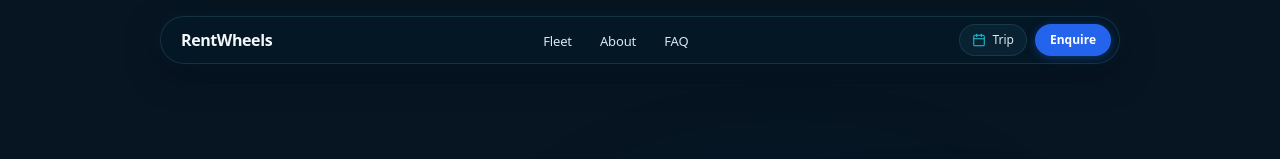
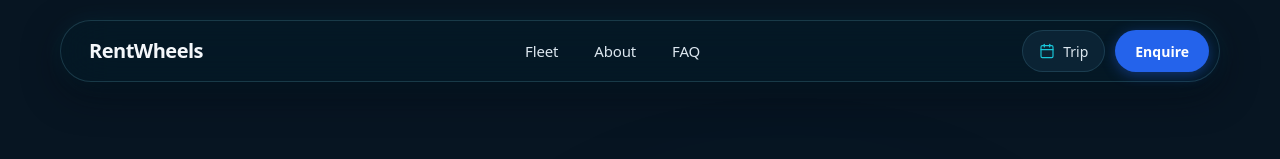
Before and after one commit to Diyan4444/RentWheels, an Astro site: page / in a window 1280 px wide. Shown: the top 159 px of the page. Built offline with nearby package versions, Linux system fonts and the light colour scheme; Astro itself is replaced by a stand-in of ours.

Commit message:
style(navbar): increase navbar dimensions and typography scale
- Increase pill max-width to 1160px and height to 62px
- Scale RentWheels wordmark to 20px (font-weight 700)
- Scale nav links to 15px with 36px spacing
- Scale trip and enquire action pills to 42px height with 14px font size

```diff
--- a/src/layouts/BaseLayout.astro
+++ b/src/layouts/BaseLayout.astro
@@ -63,7 +63,7 @@ const canonicalURL = new URL(Astro.url.pathname, siteConfig.url).toString();
         <!-- Actions: Trip Badge Counter & Contact CTA -->
         <div class="header-actions">
           <a href="/trip" class="trip-pill-btn" id="headerTripBtn" aria-label="View trip staging">
-            <svg class="nav-icon" width="14" height="14" viewBox="0 0 24 24" fill="none" stroke="currentColor" stroke-width="1.75" stroke-linecap="round" stroke-linejoin="round" aria-hidden="true">
+            <svg class="nav-icon" width="16" height="16" viewBox="0 0 24 24" fill="none" stroke="currentColor" stroke-width="1.75" stroke-linecap="round" stroke-linejoin="round" aria-hidden="true">
               <rect x="3" y="4" width="18" height="18" rx="2" ry="2"></rect>
               <line x1="16" y1="2" x2="16" y2="6"></line>
               <line x1="8" y1="2" x2="8" y2="6"></line>
@@ -152,36 +152,36 @@ const canonicalURL = new URL(Astro.url.pathname, siteConfig.url).toString();
      ========================================================================== */
   .site-header {
     position: sticky;
-    top: 16px;
+    top: 20px;
     z-index: 1000;
     width: 100%;
-    padding: 0 var(--space-200);
+    padding: 0 var(--space-300);
     pointer-events: none;
   }
 
   .header-pill {
     pointer-events: auto;
-    max-width: 960px;
+    max-width: 1160px;
     margin: 0 auto;
-    height: 48px;
+    height: 62px;
     display: flex;
     align-items: center;
     justify-content: space-between;
     gap: var(--space-200);
-    background: rgba(4, 25, 39, 0.72);
-    backdrop-filter: blur(20px);
-    -webkit-backdrop-filter: blur(20px);
-    border: 1px solid rgba(120, 210, 230, 0.14);
+    background: rgba(4, 25, 39, 0.76);
+    backdrop-filter: blur(24px);
+    -webkit-backdrop-filter: blur(24px);
+    border: 1px solid rgba(120, 210, 230, 0.18);
     border-radius: var(--radius-full);
-    padding: 0 8px 0 20px;
-    box-shadow: 0 10px 32px rgba(2, 10, 18, 0.5), 0 0 16px rgba(18, 184, 208, 0.08);
+    padding: 0 10px 0 28px;
+    box-shadow: 0 12px 36px rgba(2, 10, 18, 0.55), 0 0 24px rgba(18, 184, 208, 0.1);
     transition: border-color var(--duration-color) var(--ease-base),
       box-shadow var(--duration-color) var(--ease-base);
   }
 
   .header-pill:hover {
-    border-color: rgba(120, 210, 230, 0.25);
-    box-shadow: 0 12px 36px rgba(2, 10, 18, 0.65), 0 0 20px rgba(18, 184, 208, 0.12);
+    border-color: rgba(120, 210, 230, 0.32);
+    box-shadow: 0 14px 42px rgba(2, 10, 18, 0.7), 0 0 28px rgba(18, 184, 208, 0.16);
   }
 
   /* Brand */
@@ -194,8 +194,8 @@ const canonicalURL = new URL(Astro.url.pathname, siteConfig.url).toString();
 
   .brand-wordmark {
     font-family: var(--font-sans);
-    font-weight: 600;
-    font-size: 16px;
+    font-weight: 700;
+    font-size: 20px;
     letter-spacing: -0.025em;
     color: var(--text-primary);
   }
@@ -214,14 +214,14 @@ const canonicalURL = new URL(Astro.url.pathname, siteConfig.url).toString();
   .nav-list {
     display: flex;
     align-items: center;
-    gap: 28px;
+    gap: 36px;
     list-style: none;
     margin: 0;
     padding: 0;
   }
 
   .nav-link {
-    font-size: 13px;
+    font-size: 15px;
     font-weight: 500;
     color: var(--text-secondary);
     text-decoration: none;
@@ -237,19 +237,19 @@ const canonicalURL = new URL(Astro.url.pathname, siteConfig.url).toString();
   .header-actions {
     display: flex;
     align-items: center;
-    gap: 8px;
+    gap: 10px;
   }
 
   .trip-pill-btn {
     display: inline-flex;
     align-items: center;
-    gap: 6px;
-    background: rgba(16, 42, 61, 0.6);
-    border: 1px solid rgba(120, 210, 230, 0.12);
+    gap: 8px;
+    background: rgba(16, 42, 61, 0.7);
+    border: 1px solid rgba(120, 210, 230, 0.15);
     border-radius: var(--radius-full);
-    padding: 0 12px;
-    height: 32px;
-    font-size: 12px;
+    padding: 0 16px;
+    height: 42px;
+    font-size: 14px;
     font-weight: 500;
     color: var(--text-secondary);
     text-decoration: none;
@@ -257,9 +257,9 @@ const canonicalURL = new URL(Astro.url.pathname, siteConfig.url).toString();
   }
 
   .trip-pill-btn:hover {
-    background: rgba(7, 83, 106, 0.5);
+    background: rgba(7, 83, 106, 0.55);
     color: var(--text-primary);
-    border-color: rgba(120, 210, 230, 0.25);
+    border-color: rgba(120, 210, 230, 0.3);
   }
 
   .nav-icon {
@@ -272,11 +272,11 @@ const canonicalURL = new URL(Astro.url.pathname, siteConfig.url).toString();
     justify-content: center;
     background-color: var(--action-primary);
     color: #ffffff;
-    font-size: 10px;
-    font-weight: 600;
-    min-width: 16px;
-    height: 16px;
-    padding: 0 4px;
+    font-size: 11px;
+    font-weight: 700;
+    min-width: 20px;
+    height: 20px;
+    padding: 0 5px;
     border-radius: var(--radius-full);
   }
 
@@ -286,19 +286,19 @@ const canonicalURL = new URL(Astro.url.pathname, siteConfig.url).toString();
     justify-content: center;
     background: var(--action-primary);
     border-radius: var(--radius-full);
-    padding: 0 15px;
-    height: 32px;
-    font-size: 12px;
+    padding: 0 20px;
+    height: 42px;
+    font-size: 14px;
     font-weight: 600;
     color: #ffffff;
     text-decoration: none;
-    box-shadow: 0 2px 10px rgba(36, 99, 235, 0.35);
+    box-shadow: 0 3px 14px rgba(36, 99, 235, 0.4);
     transition: all var(--duration-color) var(--ease-base);
   }
 
   .contact-pill-btn:hover {
     background: var(--action-primary-hover);
-    box-shadow: 0 4px 16px rgba(36, 99, 235, 0.5);
+    box-shadow: 0 5px 20px rgba(36, 99, 235, 0.6);
   }
 
   /* ==========================================================================
```
